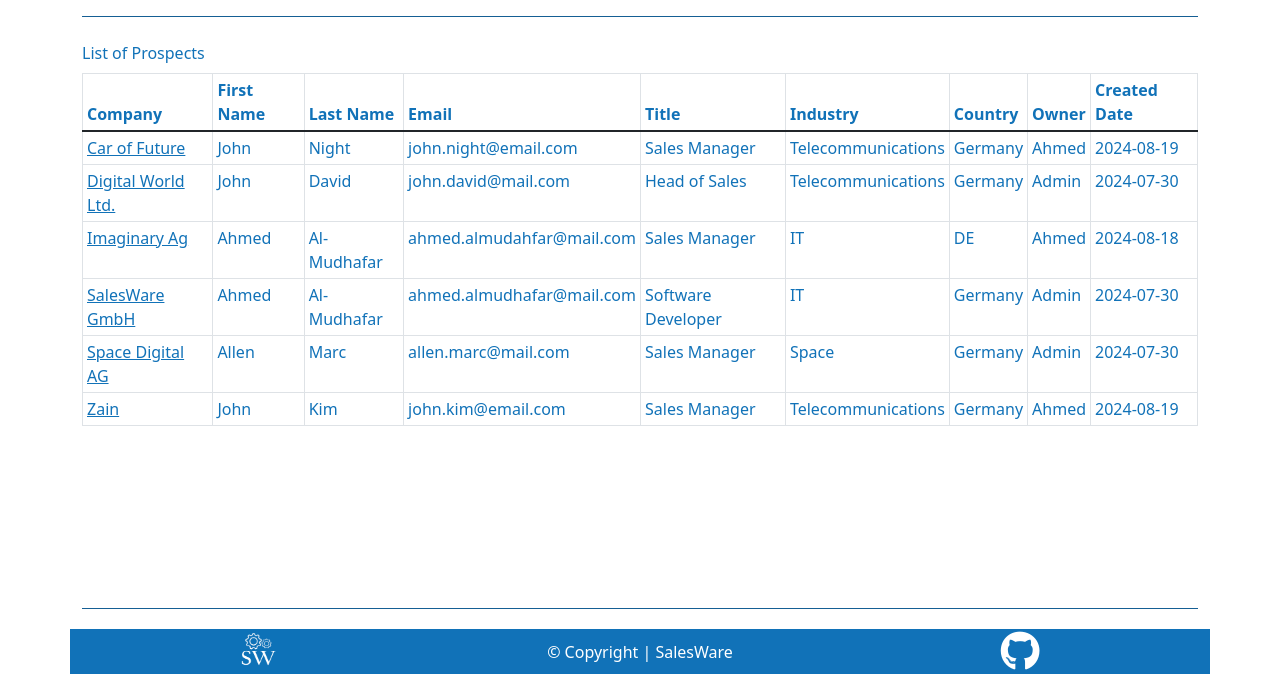
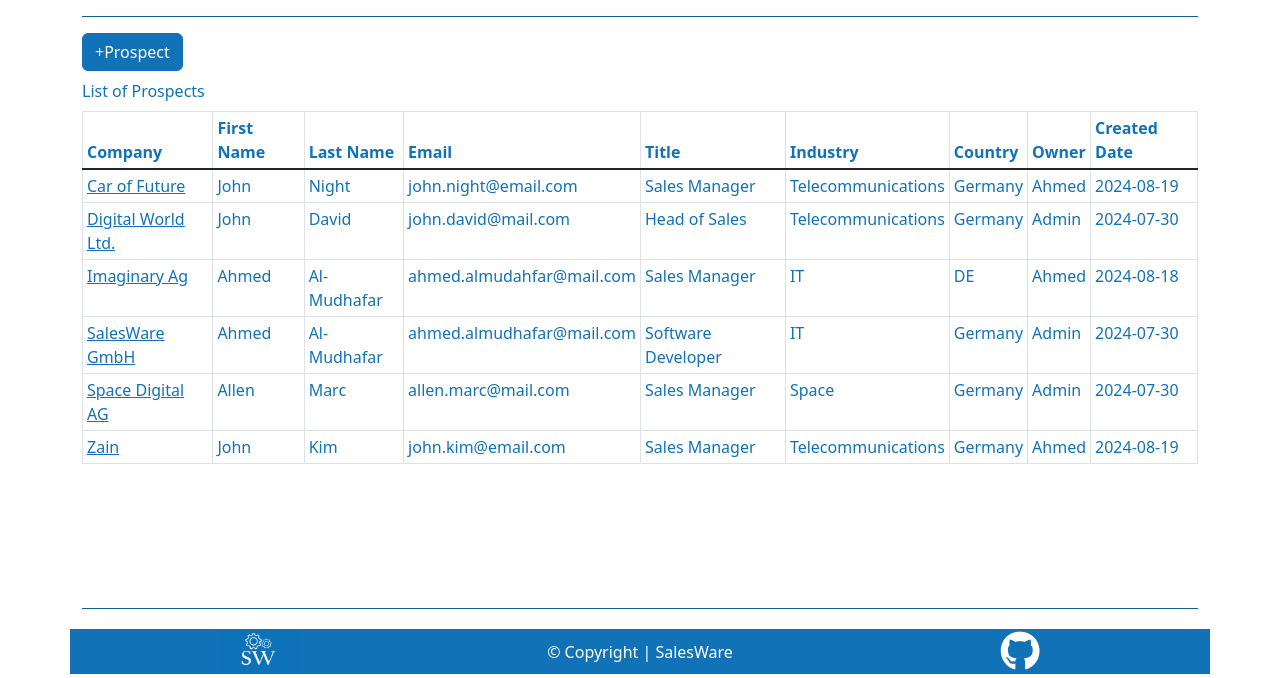
Before and after one commit to ahmedcodein/salesware, a Django app: page / in a window 1280 px wide. Shown: the part 122-800 px from the top of the page. Run offline with Django 5.2, Linux system fonts and the light colour scheme; a user stored in the database is signed in; data comes from the database, SQL or seed files in the repository; both versions use the stored data as it was after the commit; some libraries are stand-ins or nearby versions.

Commit message:
feat: add creating new prospect feature

```diff
--- a/sales_databases/templates/sales_databases/prospect_detail.html
+++ b/sales_databases/templates/sales_databases/prospect_detail.html
@@ -1,5 +1,4 @@
 {% block content %}
-
 <div class="container">
     <div class="row">
         <div class="col">
--- a/sales_databases/templates/sales_databases/prospects_index.html
+++ b/sales_databases/templates/sales_databases/prospects_index.html
@@ -1,9 +1,55 @@
 {% extends "base.html" %}
 {% load static %}
 {% block content %}
+{% if user.is_authenticated %}
+<!-- Container holds the button needed to open the create new prospect form-->
+<div class="container">
+  <div class="row">
+    <div class="col-4">
+      <!-- Button trigger modal that holds the new prospect form -->
+      <button type="button" class="btn btn-primary" data-bs-toggle="modal"
+        data-bs-target="#open-create-new-prospect-modal" action="{% url 'create_new_prospect' %}">
+        +Prospect
+      </button>
+    </div>
+  </div>
+</div>
+
+<!-- Create New Prospect Modal -->
+<div class="modal fade" id="open-create-new-prospect-modal" data-bs-backdrop="static" data-bs-keyboard="false"
+  tabindex="-1" aria-labelledby="open-create-new-prospect-modal-label" aria-hidden="false">
+  <div class=" modal-dialog">
+    <div class="modal-content">
+      <div class="modal-header salesware-background-color">
+        <h1 class="modal-title fs-5 text-white" id="open-create-new-prospect-modal-label">Create New Prospect</h1>
+        <button type="button" class="btn-close btn-close-white" data-bs-dismiss="modal" aria-label="Close" id="create-new-prospect-close-btn"></button>
+      </div>
+      <form method="post" action="{% url 'create_new_prospect' %}" id="create-new-prospect-form">
+        <div class="modal-body response-message salesware-txt-color" id="open-create-new-prospect-modal-body">
+          <!-- Here goes the From content provided in prospect_create.html -->
+        </div>
+        {% csrf_token %}
+      </form>
+      <div class="modal-footer salesware-background-color text-white">
+        <div class="container">
+          <div class="row">
+            <div class="d-flex align-items-start">
+              <div class="flex-grow-1 p-2"><img src="/static/images/small_logo.png" alt="Small Logo" width="80"
+                  height="45"></div>
+              <div class="p-2"><button type="button" class="btn btn-secondary mt-1"
+                  data-bs-dismiss="modal" id="create-new-prospect-cancel-btn" >Cancel</button>
+              </div>
+              <div class="p-2"><button type="submit" form="create-new-prospect-form" class="btn btn-success mt-1" id="create-new-prospect-btn">Create</button></div>
+            </div>
+          </div>
+        </div>
+      </div>
+    </div>
+  </div>
+</div>
 
 <!-- Table list all the prospects in the database -->
-<div class="container">
+<div class=" container">
   <div class="row">
     <div class="col-12 table-responsive-lg">
       <table class="table table-bordered table-hover table-sm">
@@ -24,9 +70,10 @@
         <tbody class="table-group-divider">
           {% for prospect in object_list %}
           <tr>
-            <td><!-- Anchor trigger modal for open prospect detail -->
+            <td><!-- Anchor Element to trigger the open prospect detail modal -->
               <a href="#" data-bs-toggle="modal" data-bs-target="#open-prospect-detail-modal"
-                data-url="{% url 'prospect_detail' prospect.id %}" class="salesware-txt-color">{{prospect.company}}</a></td>
+                data-url="{% url 'prospect_detail' prospect.id %}" class="salesware-txt-color">{{prospect.company}}</a>
+            </td>
             <td>{{prospect.first_name}}</td>
             <td>{{prospect.last_name}}</td>
             <td>{{prospect.email}}</td>
@@ -50,9 +97,9 @@
     <div class="modal-content">
       <div class="modal-header salesware-background-color">
         <h1 class="modal-title fs-5 text-white" id="open-prospect-detail-modal-label">Prospect Details</h1>
-        <button type="button" class="btn-close" data-bs-dismiss="modal" aria-label="Close"></button>
+        <button type="button" class="btn-close btn-close-white" data-bs-dismiss="modal" aria-label="Close"></button>
       </div>
-      <div class="modal-body">
+      <div class="modal-body" id="open-prospect-detail-modal-body">
         <!-- Prospect Detail appears here -->
       </div>
       <div class="modal-footer salesware-background-color text-white">
@@ -64,6 +111,7 @@
               <div class="p-2"><button type="button" class="btn btn-secondary mt-1"
                   data-bs-dismiss="modal">Close</button></div>
               <div class="p-2"><button type="button" class="btn btn-success mt-1">Update</button></div>
+              <div class="p-2"><button type="button" class="btn btn-danger mt-1">Delete</button></div>
             </div>
           </div>
         </div>
@@ -72,7 +120,7 @@
   </div>
 </div>
 </div>
-
+{% endif %}
 {% endblock content %}
 
 {% block extras %}
--- a/sales_databases/urls.py
+++ b/sales_databases/urls.py
@@ -3,6 +3,24 @@ from django.urls import path
 
 
 urlpatterns = [
-    path('', views.ProspectIndex.as_view(), name=('prospects')),
-    path('<int:id>/', views.prospect_detail, name='prospect_detail'),
+    # URL to display the list of all the
+    # prospect in the database
+    path(
+        '',
+        views.ProspectIndex.as_view(),
+        name='prospects'
+    ),
+    # URL to display the prospect detail
+    path(
+        'prospect_detail/<int:id>/',
+        views.prospect_detail,
+        name='prospect_detail'
+    ),
+    # URL to display New Prospect Form
+    # and to submit the new prospect data
+    path(
+        'create_new_prospect/',
+        views.create_new_prospect,
+        name='create_new_prospect'
+    )
 ]
--- a/sales_databases/views.py
+++ b/sales_databases/views.py
@@ -1,10 +1,16 @@
 from .models import Prospect
+from .forms import ProspectForm
 from django.views import generic
 from django.shortcuts import render, get_object_or_404
+from django.http import JsonResponse
 
 
 # Create your views here.
 class ProspectIndex(generic.ListView):
+    """
+    The view handles the presentations of all the prospects
+    in the database
+    """
     queryset = Prospect.objects.all().order_by('company')
     template_name = "sales_databases/prospects_index.html"
 
@@ -17,3 +23,38 @@ def prospect_detail(request, id):
         "sales_databases/prospect_detail.html",
         {"prospect": prospect}
     )
+
+
+def create_new_prospect(request):
+    """
+    This view handles two requests: Get and Post
+    If Post, it handles the creation of new
+    prospect and save it to the database
+    """
+    if request.method == 'POST':
+        new_prospect = ProspectForm(request.POST)
+        if new_prospect.is_valid():
+            prospect = new_prospect.save(commit=False)
+            prospect.owner = request.user
+            return JsonResponse(
+                {
+                    'success': True,
+                    'message': 'The new prospect is successfully saved!'
+                }
+            )
+        else:
+            return JsonResponse(
+                {
+                    'success': False,
+                    'message': 'The record already exists in the database!'
+                }
+            )
+    else:
+        new_prospect = ProspectForm()
+        return render(
+            request,
+            'sales_databases/prospect_create.html',
+            {
+                'new_prospect': new_prospect
+            }
+        )
--- a/static/css/style.css
+++ b/static/css/style.css
@@ -126,3 +126,11 @@ form.login li {
     --bs-btn-disabled-bg: #1172b8;
     --bs-btn-disabled-border-color: #1172b8;
 }
+
+/* Modal Specific Styles */
+.response-message {
+    display: flex;
+    justify-content: center;
+    align-items: center;
+    font-size: larger;
+}
--- a/static/js/prospects.js
+++ b/static/js/prospects.js
@@ -1,17 +1,58 @@
 document.addEventListener('DOMContentLoaded', function() {
+
     const openProspectDetailModal = document.getElementById('open-prospect-detail-modal');
-    console.log(openProspectDetailModal)
+    const openCreateNewProspectModal = document.getElementById('open-create-new-prospect-modal');
 
+    // Open the modal to display the prospect detail
     openProspectDetailModal.addEventListener('show.bs.modal', function(event) {
 
-        let anchor = event.relatedTarget;
-        console.log('anchor attributes=', anchor)
-        let url = anchor.getAttribute('data-url');
+        const anchorOpenProspectDetailModal = event.relatedTarget;
+        const urlAnchorOpenProspectDetailModal = anchorOpenProspectDetailModal.getAttribute('data-url');
 
-        fetch(url)
+        fetch(urlAnchorOpenProspectDetailModal)
         .then(response => response.text())
         .then(data => {
-            openProspectDetailModal.querySelector('.modal-body').innerHTML = data
+            document.getElementById('open-prospect-detail-modal-body').innerHTML = data;
+        });
+    });
+    // Open the modal to display the new prospect form
+    openCreateNewProspectModal.addEventListener('show.bs.modal', function(event) {
+        const NewProspectModalBtn = event.relatedTarget.getAttribute('action');
+        fetch(NewProspectModalBtn)
+        .then(response => response.text())
+        .then(data => {
+            document.getElementById('open-create-new-prospect-modal-body').innerHTML = data;
+        });
+    });
+
+    // Submit the post request to the database to create new prospect
+    document.getElementById('create-new-prospect-form').addEventListener('submit', function(event) {
+        event.preventDefault();
+        const createNewProspectBtn = document.getElementById('create-new-prospect-btn');
+        const newProspectForm = event.target;
+        const data = new FormData(newProspectForm);
+
+        fetch(newProspectForm.action, {
+            method: 'POST',
+            body: data,
         })
+        // Display the response message after Post request
+        // and display it on the same modal window
+        .then(response => response.json())
+        .then(data => {
+            const message = data.message;
+            document.getElementById('open-create-new-prospect-modal-body').innerHTML = message;
+            createNewProspectBtn.style.display = 'none';
+            document.getElementById('create-new-prospect-cancel-btn').innerHTML = 'Close';
+            // Reset the Modal and the form to their default state after the modal close
+            const cancelCreateNewProspectModalBtn = document.getElementById('create-new-prospect-cancel-btn');
+            const closeCreateNewProspectModalBtn = document.getElementById('create-new-prospect-close-btn');
+            cancelCreateNewProspectModalBtn.addEventListener('click', function() {
+                location.reload();
+            });
+            closeCreateNewProspectModalBtn.addEventListener('click', function() {
+                location.reload();
+            });
+        });
     });
 });
```
Also changed, not shown: sales_databases/forms.py (added, +16 -0 lines), sales_databases/templates/sales_databases/prospect_create.html (added, +32 -0 lines), db.sqlite3, 2 other files.
